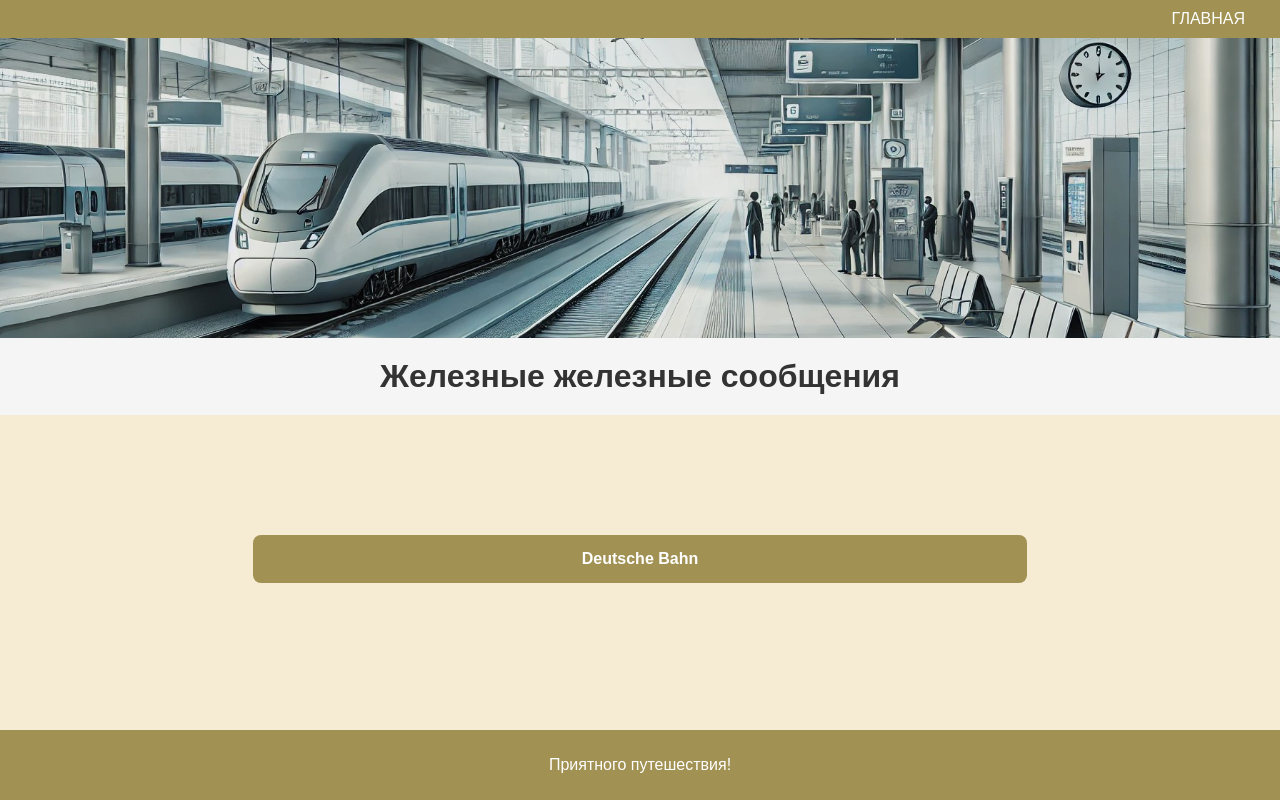
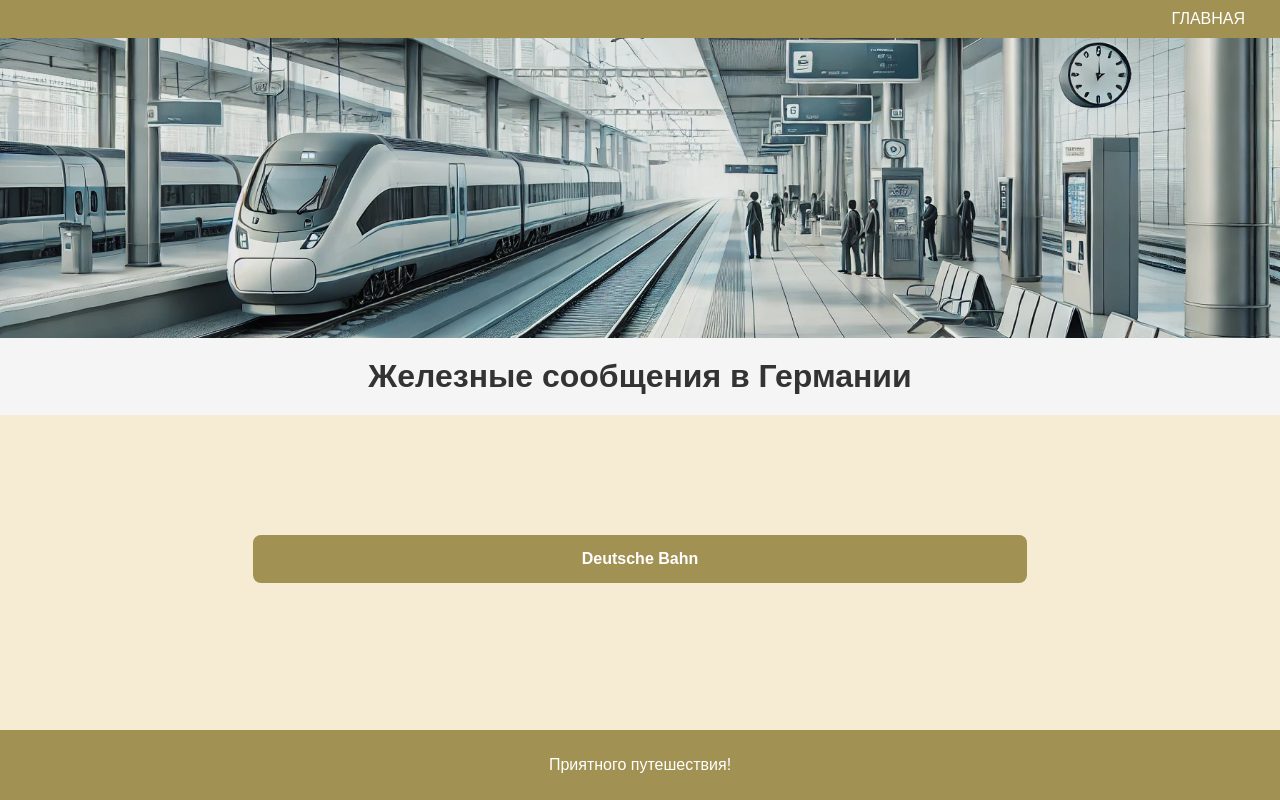
Before and after one commit to ms-ka/hotel_deutsch_project, a website: page src/bahn.html in a window 1280 px wide. Drawn offline with Linux system fonts and the light colour scheme.

Commit message:
ispravlenie ZD

```diff
--- a/src/bahn.html
+++ b/src/bahn.html
@@ -110,7 +110,7 @@
 
   <div class="main-banner"></div>
 
-  <h1>Железные железные сообщения</h1>
+  <h1>Железные сообщения в Германии</h1>
 
   <main class="container">
     <section class="button-container">
```
